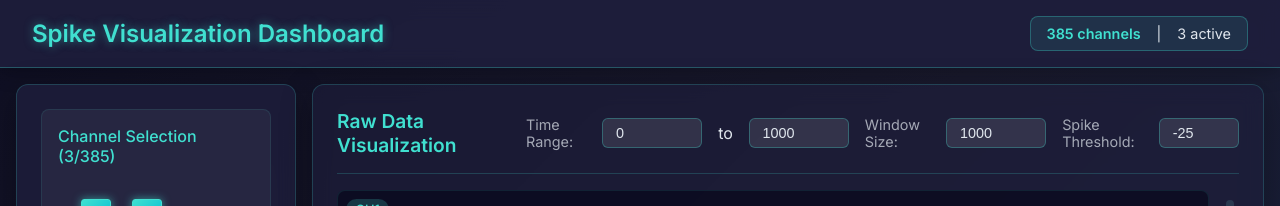
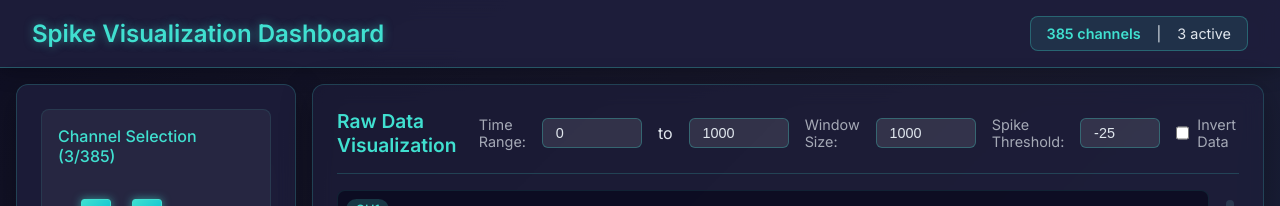
Before and after one commit to juwaynilucman/spike_dashboard, a React (Create React App) app: page / in a window 1280 px wide. Shown: the top 206 px of the page. Built offline with nearby package versions, Linux system fonts and the light colour scheme; no server answers.

Commit message:
add invert feature for visualization

```diff
--- a/src/App.js
+++ b/src/App.js
@@ -12,6 +12,7 @@ function App() {
   const [timeRange, setTimeRange] = useState({ start: 0, end: 1000 });
   const [windowSize, setWindowSize] = useState(1000);
   const [spikeThreshold, setSpikeThreshold] = useState(-25);
+  const [invertData, setInvertData] = useState(false);
   const [datasetInfo, setDatasetInfo] = useState({ totalDataPoints: 3500000, totalChannels: 385 });
 
   const dataCache = React.useRef({});
@@ -25,7 +26,7 @@ function App() {
       dataCache.current = {};
       fetchSpikeData();
     }
-  }, [selectedChannels, spikeThreshold]);
+  }, [selectedChannels, spikeThreshold, invertData]);
 
   const fetchTimeoutRef = React.useRef(null);
 
@@ -67,7 +68,7 @@ function App() {
     const fetchStart = Math.max(0, Math.floor(timeRange.start) - buffer);
     const fetchEnd = Math.min(datasetInfo.totalDataPoints, Math.ceil(timeRange.end) + buffer);
 
-    const cacheKey = `${fetchStart}-${fetchEnd}-${spikeThreshold}`;
+    const cacheKey = `${fetchStart}-${fetchEnd}-${spikeThreshold}-${invertData}`;
     const needsFetch = selectedChannels.some(ch => !dataCache.current[`${ch}-${cacheKey}`]);
 
     if (!needsFetch) {
@@ -90,6 +91,7 @@ function App() {
         body: JSON.stringify({
           channels: selectedChannels,
           spikeThreshold: spikeThreshold,
+          invertData: invertData,
           startTime: fetchStart,
           endTime: fetchEnd
         })
@@ -154,11 +156,13 @@ function App() {
                 timeRange={timeRange}
                 windowSize={windowSize}
                 spikeThreshold={spikeThreshold}
+                invertData={invertData}
                 totalDataPoints={datasetInfo.totalDataPoints}
                 onTimeRangeChange={setTimeRange}
                 onWindowSizeChange={handleWindowSizeChange}
                 onChannelScroll={handleChannelScroll}
                 onSpikeThresholdChange={setSpikeThreshold}
+                onInvertDataChange={setInvertData}
                 isLoading={isLoading}
               />
       </div>
--- a/src/components/VisualizationArea.css
+++ b/src/components/VisualizationArea.css
@@ -83,3 +83,23 @@
   border-color: #40e0d0;
   box-shadow: 0 0 0 2px rgba(64, 224, 208, 0.2);
 }
+
+.invert-checkbox {
+  display: flex;
+  align-items: center;
+  gap: 0.5rem;
+  cursor: pointer;
+  color: rgba(224, 230, 237, 0.7);
+  font-size: 0.9rem;
+}
+
+.invert-checkbox input[type="checkbox"] {
+  cursor: pointer;
+  width: 16px;
+  height: 16px;
+  accent-color: #40e0d0;
+}
+
+.invert-checkbox span {
+  user-select: none;
+}
--- a/src/components/VisualizationArea.js
+++ b/src/components/VisualizationArea.js
@@ -10,11 +10,13 @@ const VisualizationArea = ({
   timeRange,
   windowSize,
   spikeThreshold,
+  invertData,
   totalDataPoints,
   onTimeRangeChange,
   onWindowSizeChange,
   onChannelScroll,
   onSpikeThresholdChange,
+  onInvertDataChange,
   isLoading
 }) => {
   return (
@@ -81,6 +83,14 @@ const VisualizationArea = ({
             }}
             step="1"
           />
+          <label className="invert-checkbox">
+            <input
+              type="checkbox"
+              checked={invertData}
+              onChange={(e) => onInvertDataChange(e.target.checked)}
+            />
+            <span>Invert Data</span>
+          </label>
         </div>
       </div>
 
```
Also changed, not shown: 1 other file (tests, documents, lock files or other folders).
